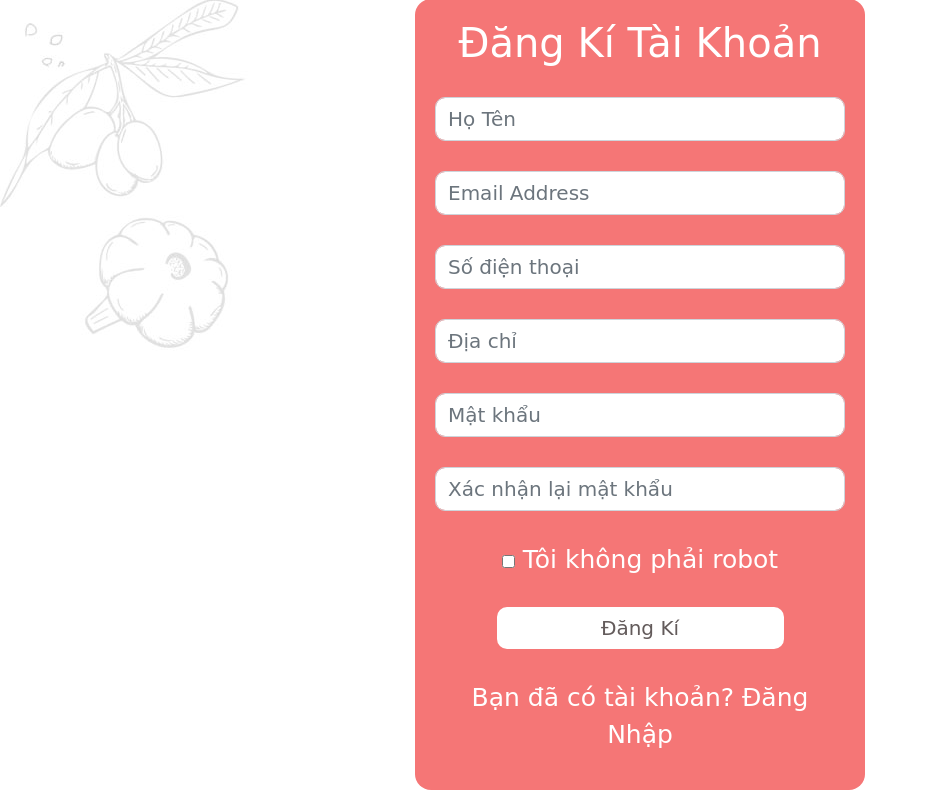
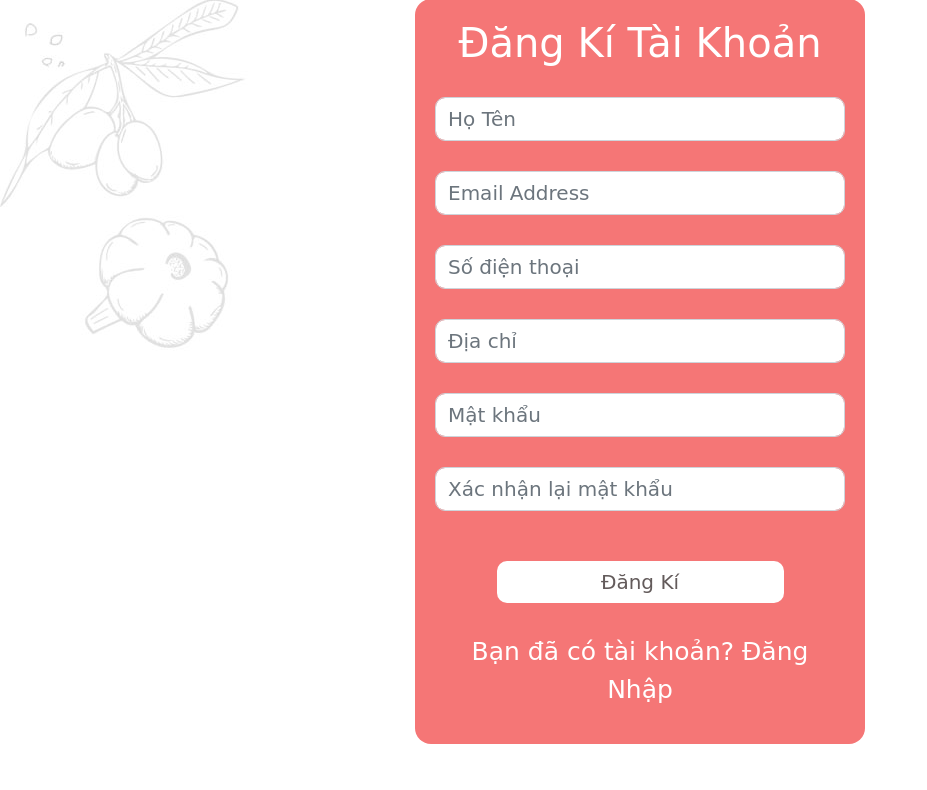
Before and after one commit to hoangtrungthong/pizza, a PHP site: page /auth/customers/register.php in a window 1280 px wide. Shown: the part 51-841 px from the top of the page, without its empty margins (0-927 px from the left). After the commit the page ends 795 px from the top, so only its background shows below. Run offline with PHP 8.4, Linux system fonts and the light colour scheme; data that the repository does not hold is empty.

Commit message:
fixx bug

```diff
--- a/auth/customers/register.php
+++ b/auth/customers/register.php
@@ -84,8 +84,8 @@ if (isset($_POST['submit'])) {
                     <input class="form-control" type="password" name="rePassword" placeholder="Xác nhận lại mật khẩu" required value="<?php echo $_POST['rePassword'] ?>">
                 </div>
                 <div><?php echo $message; ?></div>
-                <input type="checkbox" id="check" class="form-group g-recaptcha" data-sitekey="6Lc8iUEcAAAAAELLOaLi8G9qUdWWwf2hCcwg4JwQ" data-callback='onSubmit' data-action='submit'>
-                <label for="check">Tôi không phải robot</label>
+                <!-- <input type="checkbox" id="check" class="form-group g-recaptcha" data-sitekey="6Lc8iUEcAAAAAELLOaLi8G9qUdWWwf2hCcwg4JwQ" data-callback='onSubmit' data-action='submit'>
+                <label for="check">Tôi không phải robot</label> -->
                 <button name="submit" type="submit" class="btn btn-primary">Đăng Kí</button>
                 <p>Bạn đã có tài khoản? <a href="login.php">Đăng Nhập</a></p>
             </form>
```
